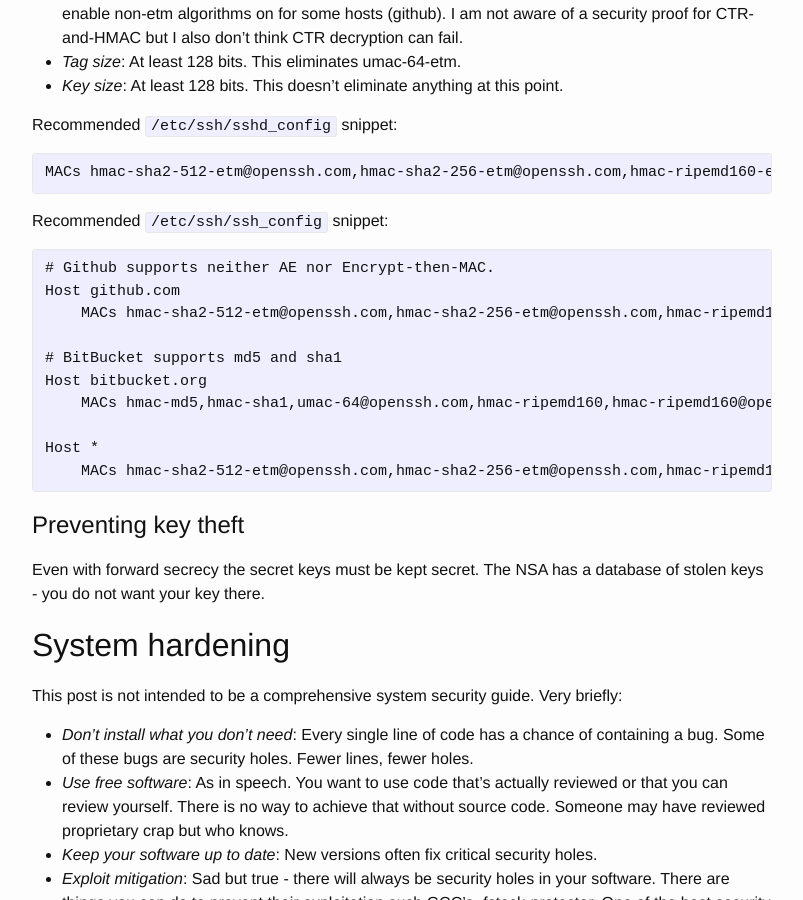
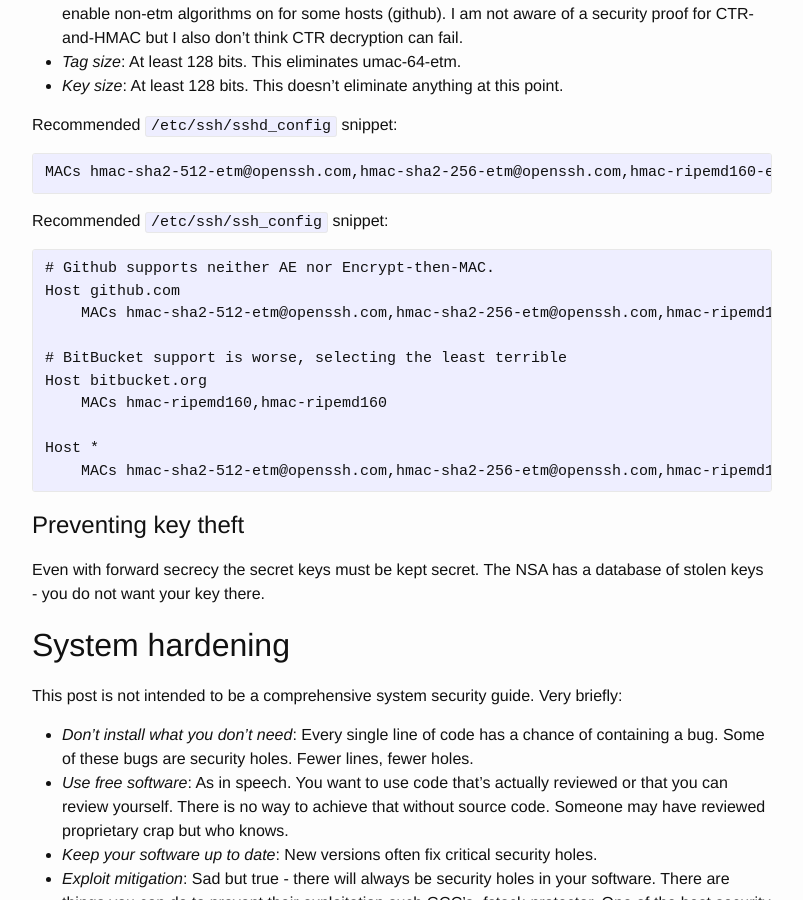
Before and after one commit to stribika/stribika.github.io, a Jekyll site: the page built from _posts/2015-01-04-secure-secure-shell.md, in a window 1280 px wide and 900 px high, scrolled down 5195 px. Shown: the whole window, without its empty margins (238-1041 px from the left). Built offline with Jekyll 4.4.1, drawn with Linux system fonts in a browser that asks for light colours.

Commit message:
bitbucket MAcs : least terrible algo

```diff
--- a/_posts/2015-01-04-secure-secure-shell.md
+++ b/_posts/2015-01-04-secure-secure-shell.md
@@ -255,9 +255,9 @@ Recommended `/etc/ssh/ssh_config` snippet:
 Host github.com
     MACs hmac-sha2-512-etm@openssh.com,hmac-sha2-256-etm@openssh.com,hmac-ripemd160-etm@openssh.com,umac-128-etm@openssh.com,hmac-sha2-512
 
-# BitBucket supports md5 and sha1
+# BitBucket support is worse, selecting the least terrible
 Host bitbucket.org
-    MACs hmac-md5,hmac-sha1,umac-64@openssh.com,hmac-ripemd160,hmac-ripemd160@openssh.com,hmac-sha1-96,hmac-md5-96
+    MACs hmac-ripemd160,hmac-ripemd160
 
 Host *
     MACs hmac-sha2-512-etm@openssh.com,hmac-sha2-256-etm@openssh.com,hmac-ripemd160-etm@openssh.com,umac-128-etm@openssh.com</code></pre>
```
